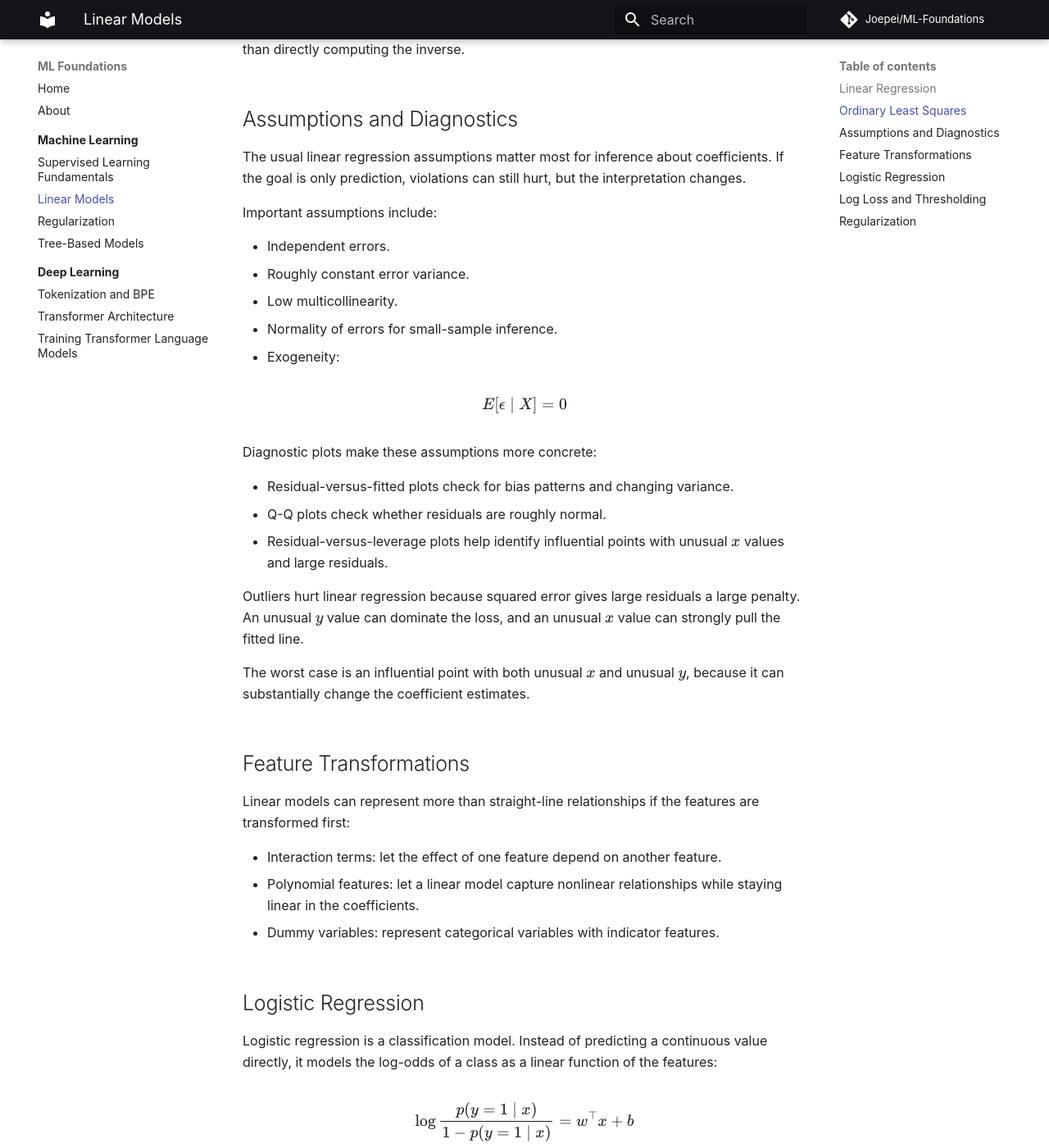
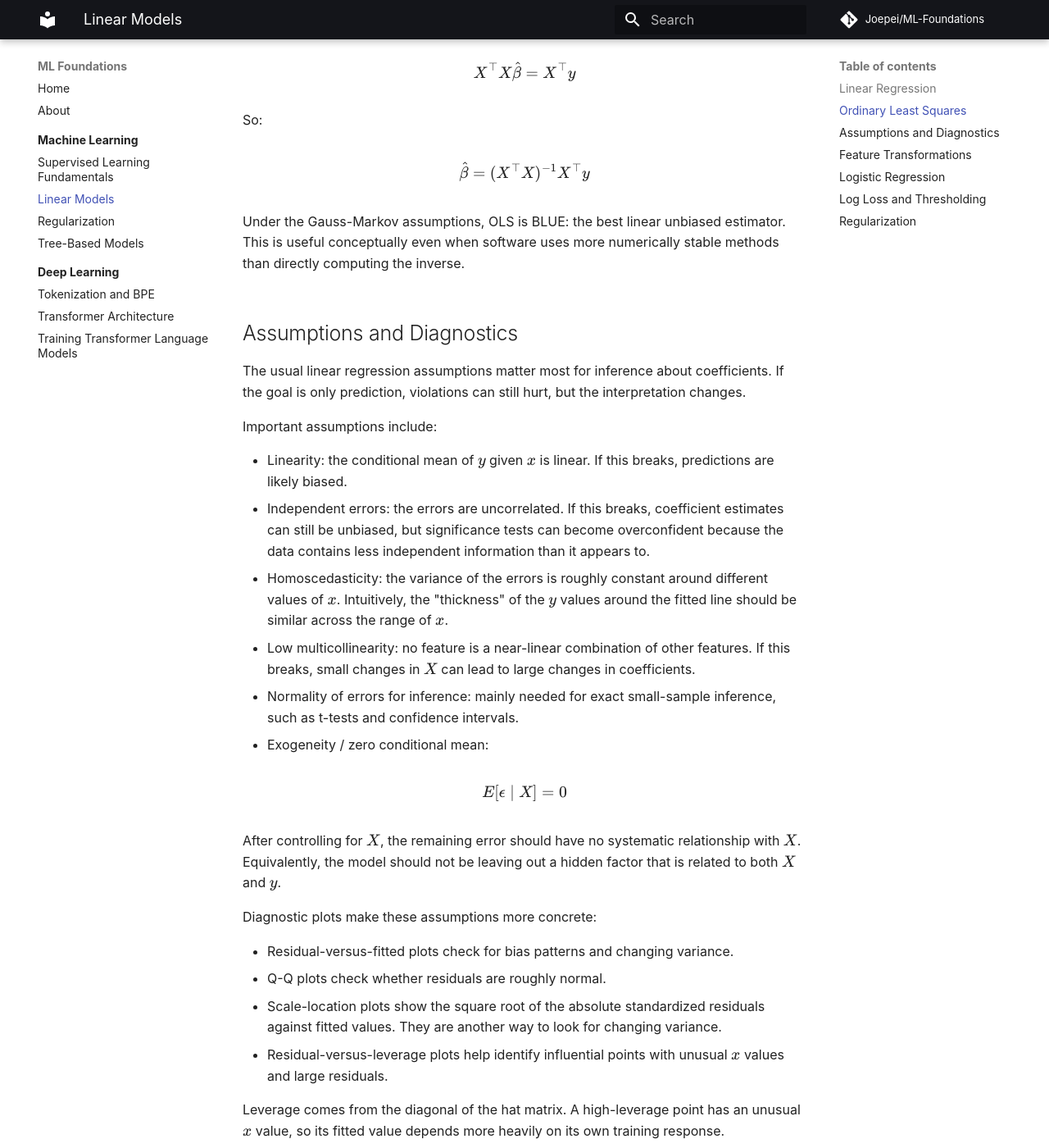
Before and after one commit to Joepei/ML-Foundations, an MkDocs documentation site: the page built from docs/machine-learning/linear-models.md, in a window 1280 px wide and 1400 px high, scrolled down 1052 px. Shown: the whole window at 82% size. Built offline with MkDocs 1.6.1 and Material for MkDocs 9.7.7, drawn with Linux system fonts in a browser that asks for light colours; comment, search, counter and statistics services are not loaded; some of the changed text lies outside the part shown.

Commit message:
Expand linear models details

```diff
--- a/docs/machine-learning/linear-models.md
+++ b/docs/machine-learning/linear-models.md
@@ -16,11 +16,22 @@
 \sum_i (y_i - \hat{y}_i)^2
 \]
 
-This objective penalizes large errors strongly and leads to a convex optimization problem. When the linear assumption is reasonable, the result is interpretable and efficient.
+Mean squared error is the average squared prediction error:
+
+\[
+\frac{1}{n}\sum_i (y_i - \hat{y}_i)^2
+\]
+
+This objective penalizes large errors more than small ones, is always positive, and leads to a convex optimization problem. When the linear assumption is reasonable, the result is interpretable and efficient.
 
 ## Ordinary Least Squares
 
 Ordinary least squares has a closed-form solution when the design matrix has full column rank. Setting the gradient of the residual sum of squares to zero gives the normal equations:
+
+\[
+\nabla_{\beta}\text{SSR}
+= -2X^\top(y - X\beta) = 0
+\]
 
 \[
 X^\top X \hat{\beta} = X^\top y
@@ -32,7 +43,7 @@
 \hat{\beta} = (X^\top X)^{-1}X^\top y
 \]
 
-This is useful conceptually even when software uses more numerically stable methods than directly computing the inverse.
+Under the Gauss-Markov assumptions, OLS is BLUE: the best linear unbiased estimator. This is useful conceptually even when software uses more numerically stable methods than directly computing the inverse.
 
 ## Assumptions and Diagnostics
 
@@ -40,21 +51,27 @@
 
 Important assumptions include:
 
-- Independent errors.
-- Roughly constant error variance.
-- Low multicollinearity.
-- Normality of errors for small-sample inference.
-- Exogeneity:
+- Linearity: the conditional mean of \(y\) given \(x\) is linear. If this breaks, predictions are likely biased.
+- Independent errors: the errors are uncorrelated. If this breaks, coefficient estimates can still be unbiased, but significance tests can become overconfident because the data contains less independent information than it appears to.
+- Homoscedasticity: the variance of the errors is roughly constant around different values of \(x\). Intuitively, the "thickness" of the \(y\) values around the fitted line should be similar across the range of \(x\).
+- Low multicollinearity: no feature is a near-linear combination of other features. If this breaks, small changes in \(X\) can lead to large changes in coefficients.
+- Normality of errors for inference: mainly needed for exact small-sample inference, such as t-tests and confidence intervals.
+- Exogeneity / zero conditional mean:
 
 \[
 E[\epsilon \mid X] = 0
 \]
 
+After controlling for \(X\), the remaining error should have no systematic relationship with \(X\). Equivalently, the model should not be leaving out a hidden factor that is related to both \(X\) and \(y\).
+
 Diagnostic plots make these assumptions more concrete:
 
 - Residual-versus-fitted plots check for bias patterns and changing variance.
 - Q-Q plots check whether residuals are roughly normal.
+- Scale-location plots show the square root of the absolute standardized residuals against fitted values. They are another way to look for changing variance.
 - Residual-versus-leverage plots help identify influential points with unusual \(x\) values and large residuals.
+
+Leverage comes from the diagonal of the hat matrix. A high-leverage point has an unusual \(x\) value, so its fitted value depends more heavily on its own training response.
 
 Outliers hurt linear regression because squared error gives large residuals a large penalty. An unusual \(y\) value can dominate the loss, and an unusual \(x\) value can strongly pull the fitted line.
 
@@ -67,6 +84,8 @@
 - Interaction terms: let the effect of one feature depend on another feature.
 - Polynomial features: let a linear model capture nonlinear relationships while staying linear in the coefficients.
 - Dummy variables: represent categorical variables with indicator features.
+
+For a categorical variable with \(k\) possible values, we usually create \(k - 1\) dummy columns, not \(k\). Using all \(k\) creates perfect collinearity because one category can be inferred from the others.
 
 ## Logistic Regression
 
@@ -90,12 +109,60 @@
 \sigma(z) = \frac{1}{1 + e^{-z}}
 \]
 
+Useful sigmoid properties:
+
+| Property | Value |
+| --- | --- |
+| \(\sigma(0)\) | \(0.5\) |
+| \(\sigma(\infty)\) | \(1\) |
+| \(\sigma(-\infty)\) | \(0\) |
+| \(\sigma(-z)\) | \(1 - \sigma(z)\) |
+| \(\sigma'(z)\) | \(\sigma(z)(1 - \sigma(z))\) |
+
+The odds are:
+
+\[
+\text{odds} = \frac{p}{1-p}
+\]
+
+The odds have an interpretable meaning: how likely class 1 is relative to class 0. Taking the log turns multiplicative effects on odds into additive effects:
+
+\[
+\log(A \cdot B \cdot C) = \log A + \log B + \log C
+\]
+
+This is why logistic regression can model log-odds with a linear expression. The log also maps odds from \((0, \infty)\) into \((-\infty, \infty)\), matching the range of a linear model.
+
 ## Log Loss and Thresholding
 
 Logistic regression is usually trained with cross-entropy, or log loss. For binary labels:
 
+We model each label \(y_i \in \{0,1\}\) as a Bernoulli random variable with probability:
+
 \[
--\sum_i \left[y_i \log(\hat{p}_i) + (1-y_i)\log(1-\hat{p}_i)\right]
+\hat{p}_i = \sigma(w^\top x_i + b)
+\]
+
+The likelihood of observing the data is:
+
+\[
+\mathcal{L}(w) = \prod_{i=1}^{n} \hat{p}_i^{y_i}(1-\hat{p}_i)^{1-y_i}
+\]
+
+Taking the log makes it easier to optimize:
+
+\[
+\log \mathcal{L}(w)
+= \sum_{i=1}^{n}
+\left[
+y_i \log \hat{p}_i + (1-y_i)\log(1-\hat{p}_i)
+\right]
+\]
+
+Maximizing log likelihood is the same as minimizing negative log likelihood. Averaging gives the usual cross-entropy loss:
+
+\[
+-\frac{1}{n}\sum_i \left[y_i \log(\hat{p}_i) + (1-y_i)\log(1-\hat{p}_i)\right]
 \]
 
 The model outputs probabilities, but classification decisions come from a threshold. With the usual threshold of 0.5, the decision boundary is:
@@ -106,16 +173,25 @@
 
 Changing the threshold changes the classification decision, but it does not change the underlying probability surface. This is why a model can improve in log loss but not necessarily improve a thresholded metric like accuracy, precision, or recall.
 
+For example:
+
+- Model A gives confident probabilities but makes one very confident mistake.
+- Model B gives milder probabilities that classify examples correctly at the chosen threshold.
+
+Depending on the objective, Model B can be better for classification even if Model A looks better in probability terms. If the task is risk scoring or ranking, the raw probabilities may matter more.
+
+When the task involves thresholding, curves like ROC or precision-recall can help choose a threshold on the validation set.
+
 Class imbalance changes how the model behaves. If one class is much more common, a model can lean heavily toward the majority class and still look decent on some metrics.
 
 Common responses:
 
 - Upweight the minority class in the loss.
-- Resample the data.
-- Tune the decision threshold on the validation set.
+- Oversample the minority class or undersample the majority class.
+- Adjust the decision threshold to flag more minority-class examples.
 - Use metrics such as precision, recall, F1, ROC-AUC, or PR-AUC instead of accuracy alone.
 
-Calibration is about whether predicted probabilities match actual frequencies. If a model assigns probability near 0.7 to many examples, then roughly 70% of those examples should be positive for the probabilities to be well calibrated.
+Calibration asks whether predicted probabilities match actual frequencies. If a model assigns probability near \(0.x\) to many examples, then roughly \(x\%\) of those examples should be positive for the probabilities to be well calibrated.
 
 ## Regularization
 
```
